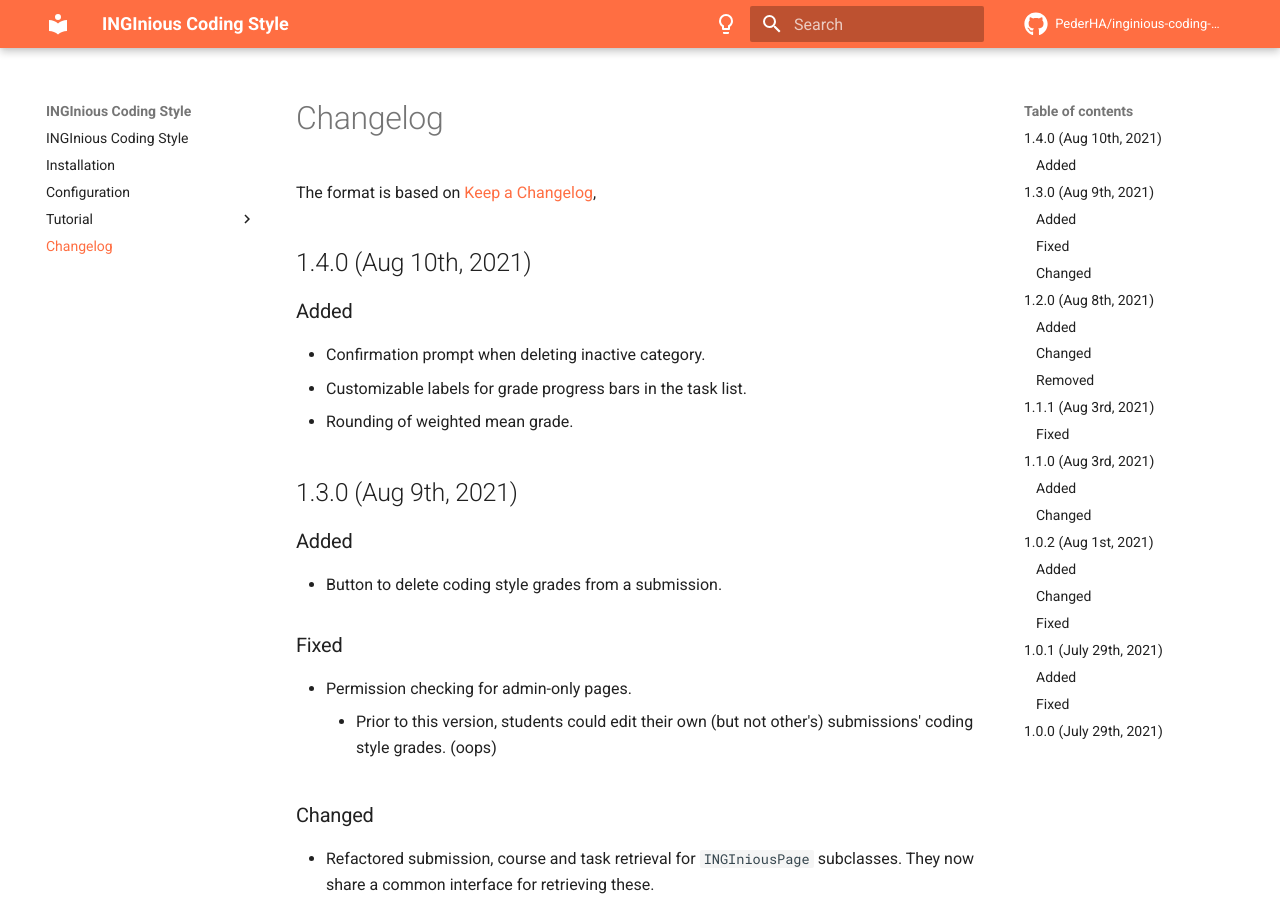
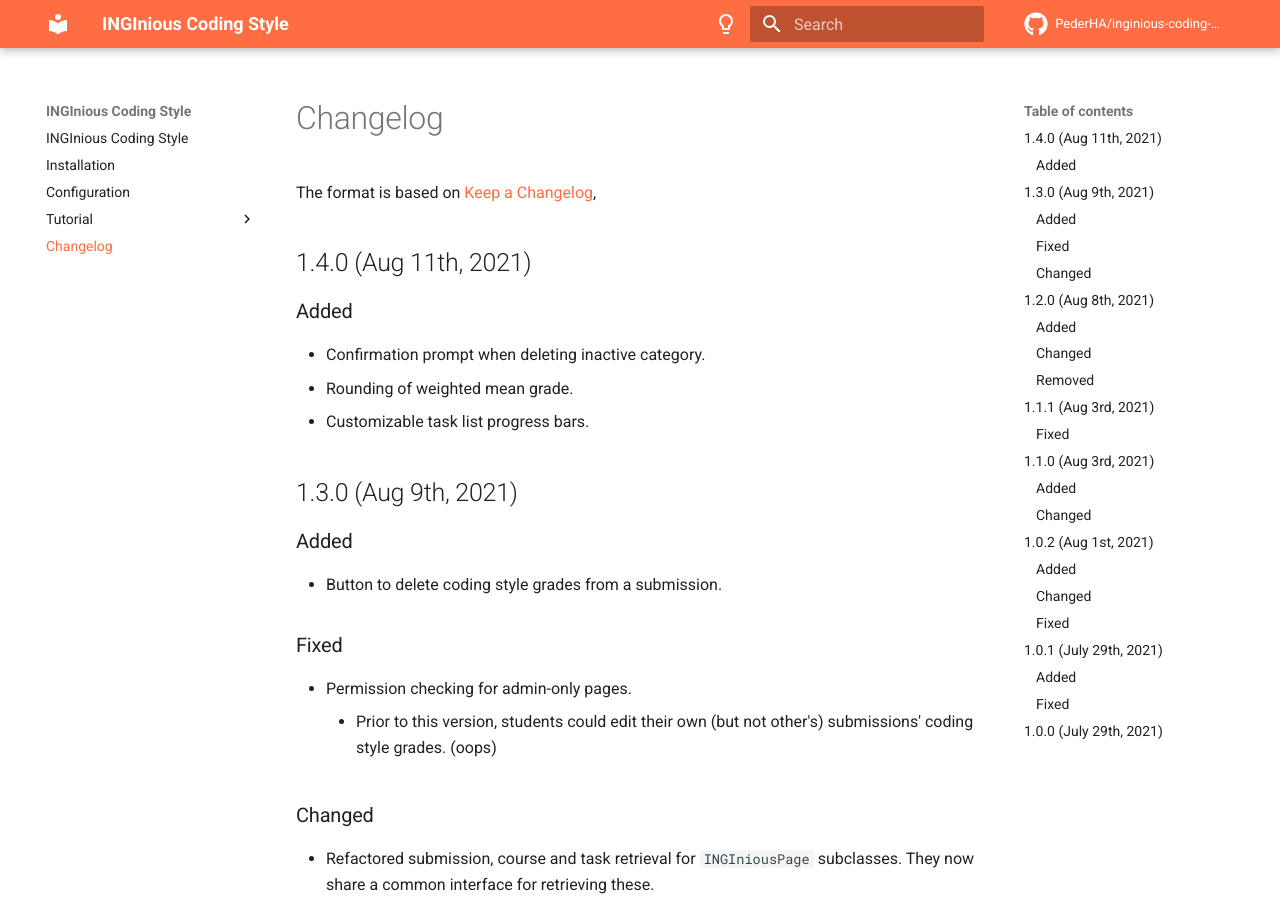
Before and after one commit to PederHA/inginious-coding-style, an MkDocs documentation site: the page built from docs/docs/changelog.md, in a window 1280 px wide and 900 px high. Built offline with MkDocs 1.6.1 and Material for MkDocs 9.7.7, drawn with Linux system fonts in a browser that asks for light colours; comment, search, counter and statistics services are not loaded.

Commit message:
Docs: Update changelog for 1.4.0

```diff
--- a/docs/docs/changelog.md
+++ b/docs/docs/changelog.md
@@ -2,13 +2,13 @@
 
 The format is based on [Keep a Changelog](https://keepachangelog.com/en/1.0.0/),
 
-## 1.4.0 (Aug 10th, 2021)
+## 1.4.0 (Aug 11th, 2021)
 
 ### Added
 
 - Confirmation prompt when deleting inactive category.
-- Customizable labels for grade progress bars in the task list.
 - Rounding of weighted mean grade.
+- Customizable task list progress bars.
 
 ## 1.3.0 (Aug 9th, 2021)
 
```
